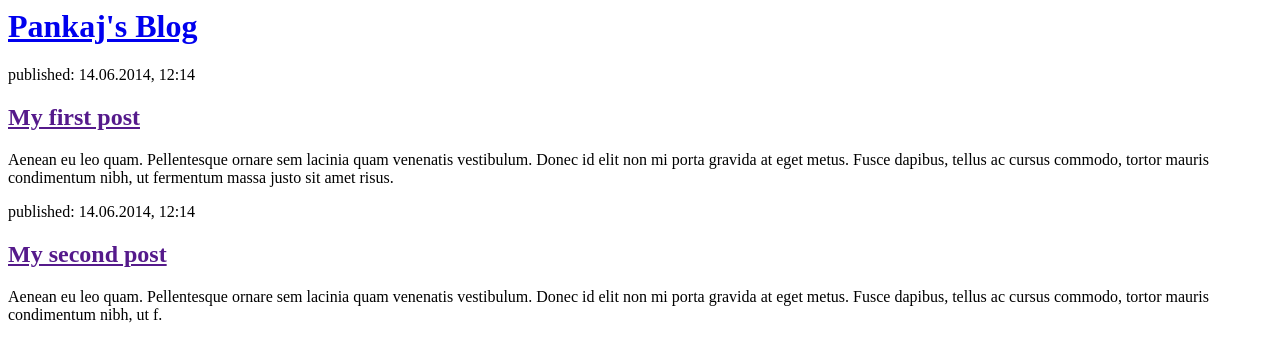
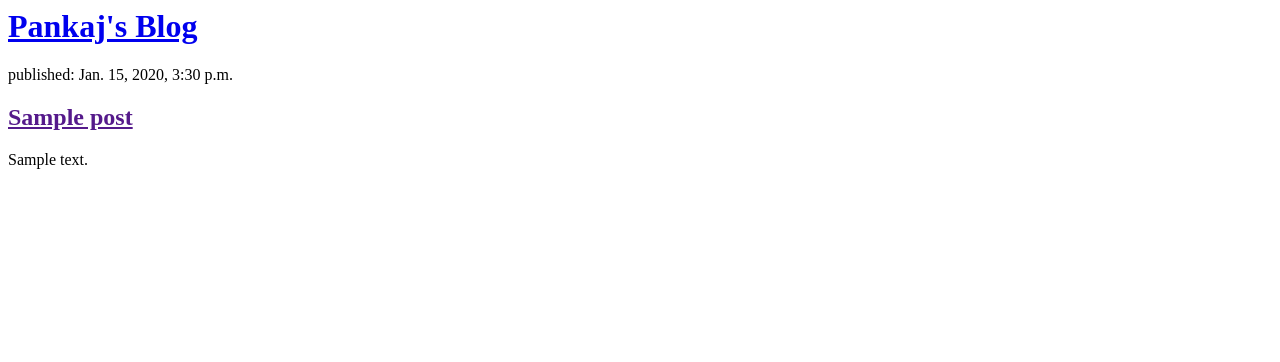
Before and after one commit to pankaj892/Blog-App, a Django app: page / in a window 1280 px wide. Shown: the top 362 px of the page. Run offline with Django 3.2, Linux system fonts and the light colour scheme; tables that the repository leaves empty hold one stand-in row (values such as "Sample post").

Commit message:
Modified template to display posts from database

```diff
--- a/blog/templates/blog/post_list.html
+++ b/blog/templates/blog/post_list.html
@@ -1,22 +1,18 @@
 <html>
     <head>
-        <title>Pankaj ka blog</title>
+        <title>Pankaj's blog</title>
     </head>
     <body>
         <div>
-            <h1><a href="/">Pankaj's Blog</a></h1>
-        </div>
+    <h1><a href="/">Pankaj's Blog</a></h1>
+</div>
 
-        <div>
-            <p>published: 14.06.2014, 12:14</p>
-            <h2><a href="">My first post</a></h2>
-            <p>Aenean eu leo quam. Pellentesque ornare sem lacinia quam venenatis vestibulum. Donec id elit non mi porta gravida at eget metus. Fusce dapibus, tellus ac cursus commodo, tortor mauris condimentum nibh, ut fermentum massa justo sit amet risus.</p>
-        </div>
-
-        <div>
-            <p>published: 14.06.2014, 12:14</p>
-            <h2><a href="">My second post</a></h2>
-            <p>Aenean eu leo quam. Pellentesque ornare sem lacinia quam venenatis vestibulum. Donec id elit non mi porta gravida at eget metus. Fusce dapibus, tellus ac cursus commodo, tortor mauris condimentum nibh, ut f.</p>
-        </div>
-    </body>
+{% for post in posts %}
+    <div>
+        <p>published: {{ post.published_date }}</p>
+        <h2><a href="">{{ post.title }}</a></h2>
+        <p>{{ post.text|linebreaksbr }}</p>
+    </div>
+{% endfor %}
+        </body>
 </html>
--- a/blog/views.py
+++ b/blog/views.py
@@ -1,5 +1,7 @@
 from django.shortcuts import render
-
+from django.utils import timezone
+from .models import Post
 # Create your views here.
 def post_list(request):
-    return render(request, 'blog/post_list.html', {})
+    posts = Post.objects.filter(published_date__lte=timezone.now()).order_by('published_date')
+    return render(request, 'blog/post_list.html', {'posts':posts})
```
